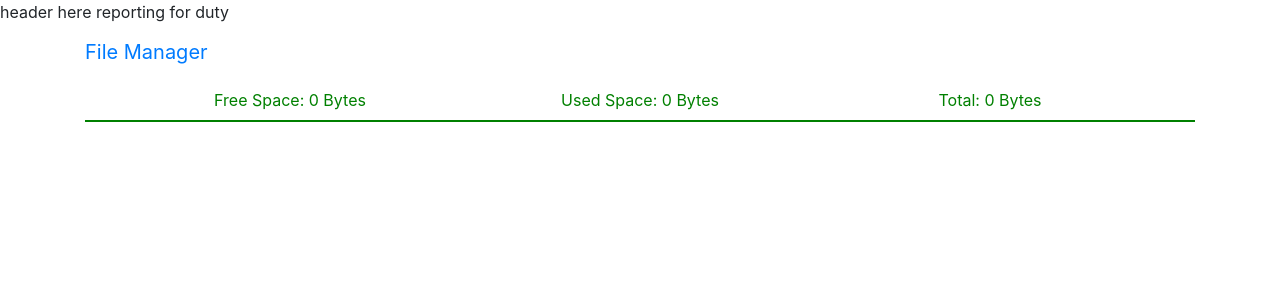
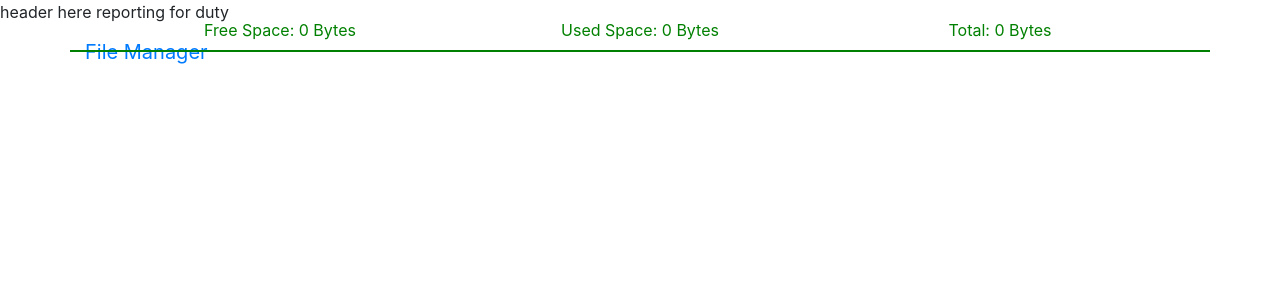
Before and after one commit to dmkitui/torrent_api, a Flask app: template templates/home.html in a window 1280 px wide. Shown: the top 300 px of the page. Run offline with Flask 2, Linux system fonts and the light colour scheme; the template is opened without the code that fills it, so the values that code supplies are empty; some libraries are stand-ins or nearby versions.

Commit message:
Add styles for fixed header and fixed main div size

```diff
--- a/static/css/main.css
+++ b/static/css/main.css
@@ -30,8 +30,12 @@
 }
 
 .main-content {
-    /*border: 1px solid black;*/
-    /*width: 70%;*/
+    position: fixed;
+    top: 10px;
+    left: 0;
+    right: 0;
+    overflow: hidden;
+    z-index: 1
 }
 
 h4 {
@@ -132,3 +136,15 @@ h4 {
 .dir-info-text {
     font-weight: bolder;
 }
+
+.wrapper {
+    margin-top: 100px;
+    height: 750px;
+    overflow-y: auto;
+    overflow-x: hidden;
+}
+
+/*.content-view {*/
+/*    height: 50%;*/
+/*    border: solid 1px green;*/
+/*}*/
```
